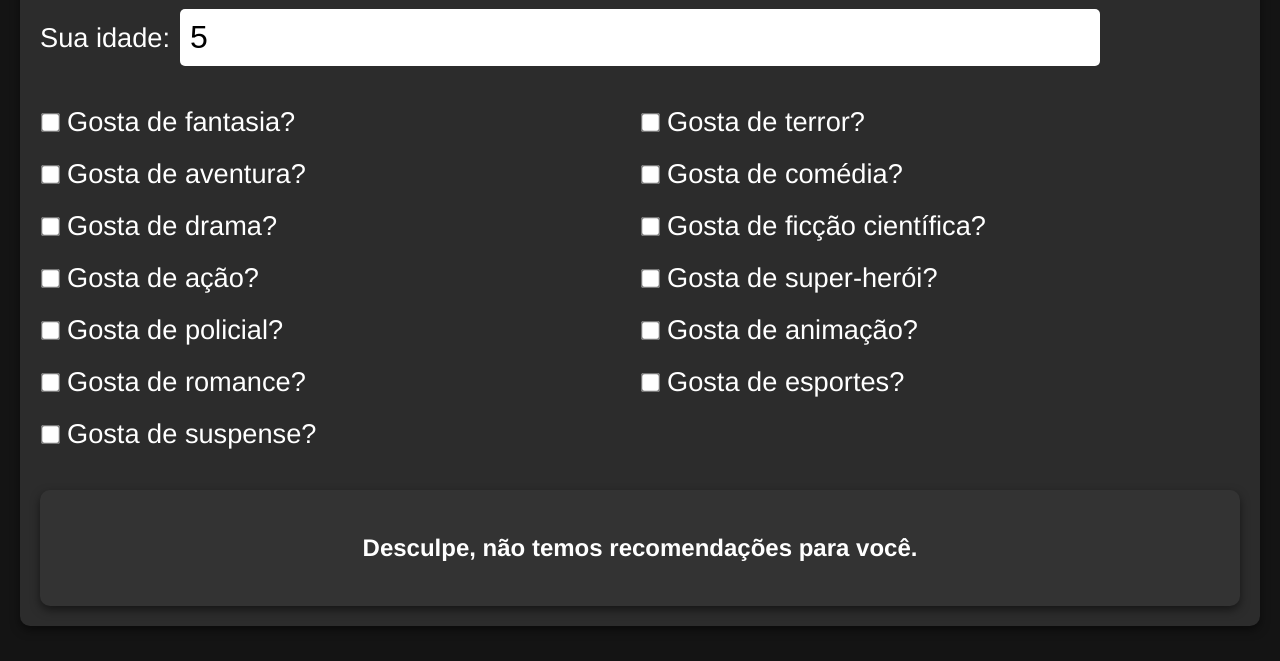
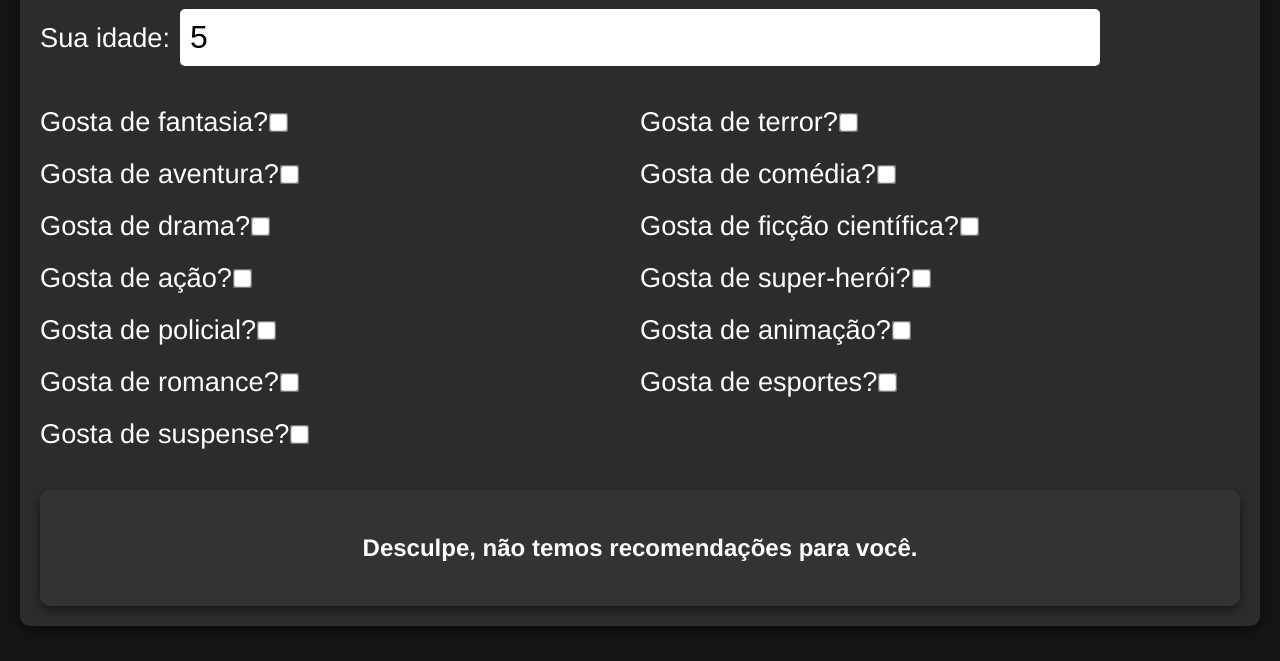
Before and after one commit to Leonardo-Adriano-3A/Recomendador-de-Filmes, a plain HTML site: page RecomendadorFIlmes/index.html in a window 1280 px wide. Shown: the part 139-800 px from the top of the page. Drawn offline with nearby package versions, Linux system fonts and the light colour scheme.

Commit message:
Update index.html

```diff
--- a/RecomendadorFIlmes/index.html
+++ b/RecomendadorFIlmes/index.html
@@ -7,6 +7,7 @@
   <link rel="stylesheet" href="style.css">
 </head>
 <body>
+  <div class="containerblack">
     <div class="container">
       <h2>Recomendador de Filmes</h2>
       <div class="input-group">
@@ -15,27 +16,67 @@
       </div>
       <div class="checkbox-container">
         <div class="checkbox-group">
-        <label><input type="checkbox" id="fantasia"> Gosta de fantasia?</label>
-        <label><input type="checkbox" id="aventura"> Gosta de aventura?</label>
-        <label><input type="checkbox" id="drama"> Gosta de drama?</label>
-        <label><input type="checkbox" id="acao"> Gosta de ação?</label>
-        <label><input type="checkbox" id="policial"> Gosta de policial?</label>
-        <label><input type="checkbox" id="romance"> Gosta de romance?</label>
-        <label><input type="checkbox" id="suspense"> Gosta de suspense?</label>
+          <label class="containerlabel">Gosta de fantasia?
+            <input type="checkbox" id="fantasia">
+            <div class="checkmark"></div>
+          </label>
+          <label class="containerlabel">Gosta de aventura?
+            <input type="checkbox" id="aventura">
+            <div class="checkmark"></div>
+          </label>
+          <label class="containerlabel">Gosta de drama?
+            <input type="checkbox" id="drama">
+            <div class="checkmark"></div>
+          </label>
+          <label class="containerlabel">Gosta de ação?
+            <input type="checkbox" id="acao">
+            <div class="checkmark"></div>
+          </label>
+          <label class="containerlabel">Gosta de policial?
+            <input type="checkbox" id="policial">
+            <div class="checkmark"></div>
+          </label>
+          <label class="containerlabel">Gosta de romance?
+            <input type="checkbox" id="romance">
+            <div class="checkmark"></div>
+          </label>
+          <label class="containerlabel">Gosta de suspense?
+            <input type="checkbox" id="suspense">
+            <div class="checkmark"></div>
+          </label>
         </div>
         <div class="checkbox-group">
-        <label><input type="checkbox" id="terror"> Gosta de terror?</label>
-        <label><input type="checkbox" id="comedia"> Gosta de comédia?</label>
-        <label><input type="checkbox" id="ficcao"> Gosta de ficção científica?</label>
-        <label><input type="checkbox" id="heroi"> Gosta de super-herói?</label>
-        <label><input type="checkbox" id="animacao"> Gosta de animação?</label>
-        <label><input type="checkbox" id="esporte"> Gosta de esportes?</label>
+          <label class="containerlabel">Gosta de terror?
+            <input type="checkbox" id="terror">
+            <div class="checkmark"></div>
+          </label>
+          <label class="containerlabel">Gosta de comédia?
+            <input type="checkbox" id="comedia">
+            <div class="checkmark"></div>
+          </label>
+          <label class="containerlabel">Gosta de ficção científica?
+            <input type="checkbox" id="ficcao">
+            <div class="checkmark"></div>
+          </label>
+          <label class="containerlabel">Gosta de super-herói?
+            <input type="checkbox" id="heroi">
+            <div class="checkmark"></div>
+          </label>
+          <label class="containerlabel">Gosta de animação?
+            <input type="checkbox" id="animacao">
+            <div class="checkmark"></div>
+          </label>
+          <label class="containerlabel">Gosta de esportes?
+            <input type="checkbox" id="esporte">
+            <div class="checkmark"></div>
+          </label>
         </div>
       </div>
       <div class="recommendation">
         <h3 id="recomendacao">Sua recomendação aparecerá aqui</h3>
       </div>
     </div>
+  </div>
   <script src="https://cdnjs.cloudflare.com/ajax/libs/p5.js/1.4.0/p5.js"></script>
   <script src="script.js"></script>
 </body>
```
Lines whose indentation alone changed are shown as unchanged.
